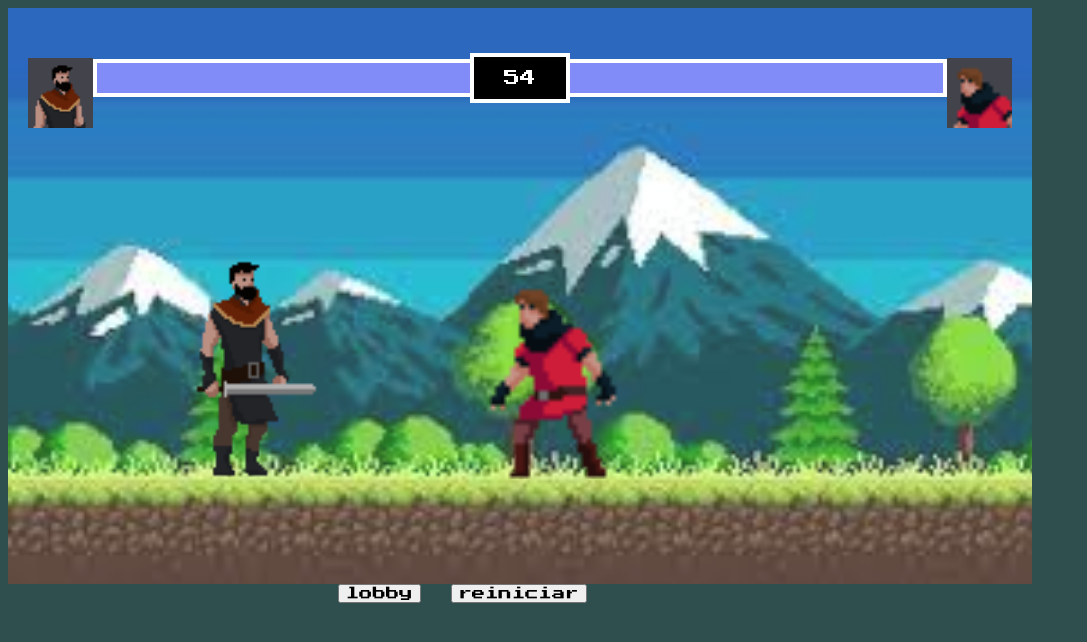
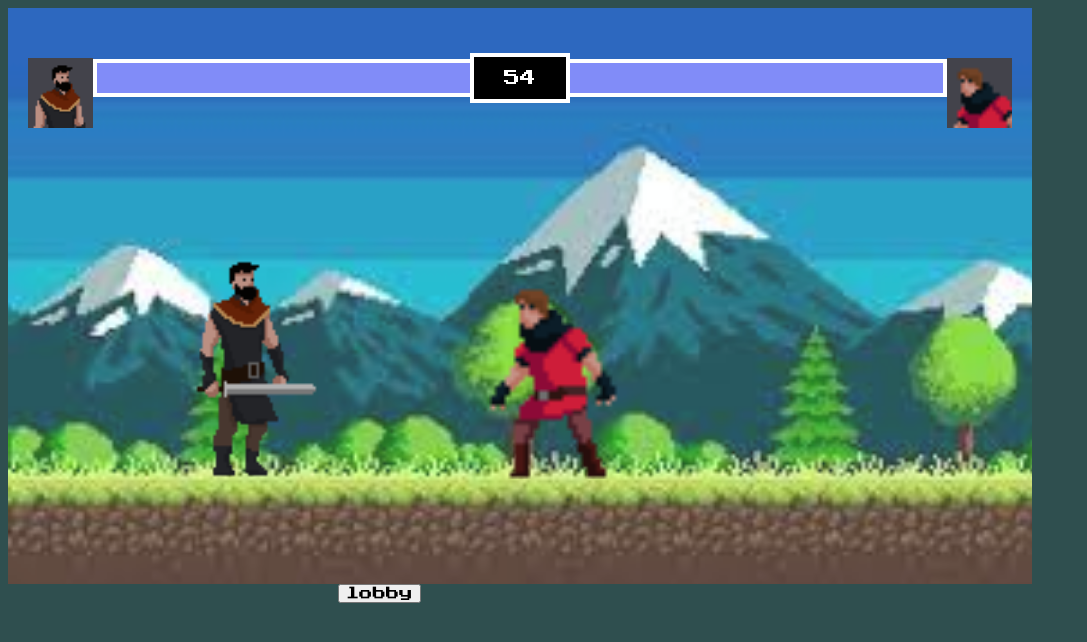
Before and after one commit to Brettie123/juego, a plain HTML site: page assets/pages/game.html in a window 1280 px wide. Shown: the whole page, without its empty margins (0-1087 px from the left). Drawn offline with nearby package versions, Linux system fonts and the light colour scheme.

Commit message:
la ultima versión que tengo
hice que reiniciar aparezca solo cuando el juego termina realmente

```diff
--- a/assets/js/function.js
+++ b/assets/js/function.js
@@ -13,6 +13,7 @@ function rectangularCollision({ rectangle1, rectangle2 }) {
   function determineWinner({ player, enemy, timerId }) {
     clearTimeout(timerId)
     document.querySelector('#displayText').style.display = 'flex'
+    document.querySelector('#restartbt').style.display= 'flex'
     if (player.health === enemy.health) {
       document.querySelector('#displayText').innerHTML = 'Tie'
     } else if (player.health > enemy.health) {
--- a/assets/pages/game.html
+++ b/assets/pages/game.html
@@ -94,6 +94,7 @@
         <div style="background-color: rgb(67, 67, 75); background-image: url(../imagenes/closeup.png); background-repeat: no-repeat; background-size: cover; height: 70px; width: 170px; margin-top: 30px;"> </div>
         <div></div>
       </div>
+
       <div
         id="displayText"
         style="
@@ -108,7 +109,9 @@
           display: none;
         "
       >
+
         Tie
+
       </div>
 
       <canvas >
@@ -118,7 +121,7 @@
 
     <div style="display: flex; margin-left: 300;">
      <a href="/index.html"><button style="margin-left: 30px;" > lobby</button></a>
-<a href="game.html"><button style="margin-left: 30;"> reiniciar</button></a>
+     <a href="game.html"><button id="restartbt" style="margin-left: 30; display: none;"> reiniciar juego</button></a>
     <script
       src="https://cdnjs.cloudflare.com/ajax/libs/gsap/3.9.1/gsap.min.js"
       integrity="sha512-H6cPm97FAsgIKmlBA4s774vqoN24V5gSQL4yBTDOY2su2DeXZVhQPxFK4P6GPdnZqM9fg1G3cMv5wD7e6cFLZQ=="
```
